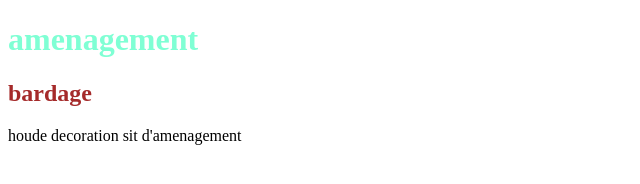
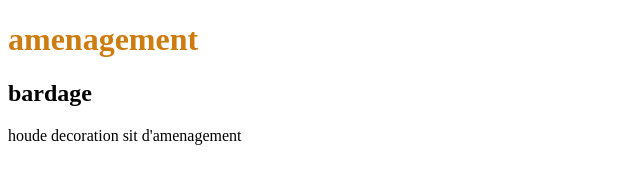
Before and after one commit to chaimaa-jnaine/ex3, a plain HTML site: page index.html in a window 1280 px wide. Shown: the whole page, without its empty margins (0-640 px from the left). Drawn offline with Linux system fonts and the light colour scheme.

Commit message:
style.css

```diff
--- a/index.html
+++ b/index.html
@@ -4,11 +4,14 @@
     <meta charset="UTF-8">
     <meta name="viewport" content="width=device-width, initial-scale=1.0">
     <title>Document</title>
+    <link rel="stylesheet" href="style.css">
 </head>
 <body>
-    <title>houde decoration</title>
-    <h1 style="color: aquamarine;">amenagement</h1>
-    <h2 style="color: brown;">bardage</h2>
-    <p>houde decoration sit d'amenagement</p>
+
+    <h1>amenagement</h1>
+    <h2>bardage</h2>
+    <p class="p1">houde decoration sit d'amenagement</p>
+
+
 </body>
 </html>
--- /dev/null
+++ b/style.css
@@ -0,0 +1,3 @@
+h1{
+    color: rgb(206, 123, 15);
+}
```
